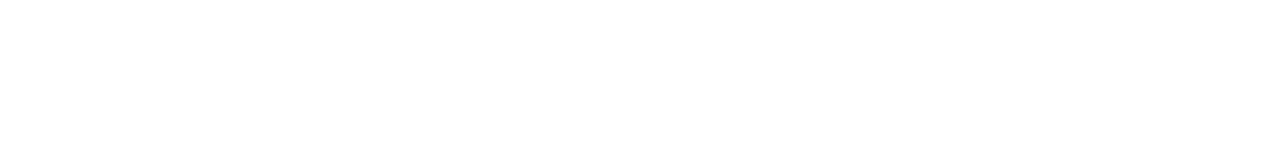
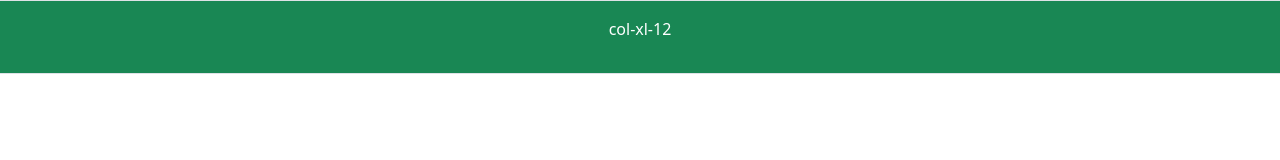
Before and after one commit to AdrielleRivera/Responsive-Grid---Bootstrap-coursera, a plain HTML site: page index.html in a window 1280 px wide. Drawn offline with nearby package versions, Linux system fonts and the light colour scheme.

Commit message:
Update index.html

```diff
--- a/index.html
+++ b/index.html
@@ -18,8 +18,11 @@
 
 
 <body>
-
-    <!-- Your body content goes here -->
+<div class="row">
+      <div class="col-xl-12 bg-success p-3 text-white text-center border">
+        <p>col-xl-12</p>
+    </div>
+   </div>
 
 </body>
 
```
